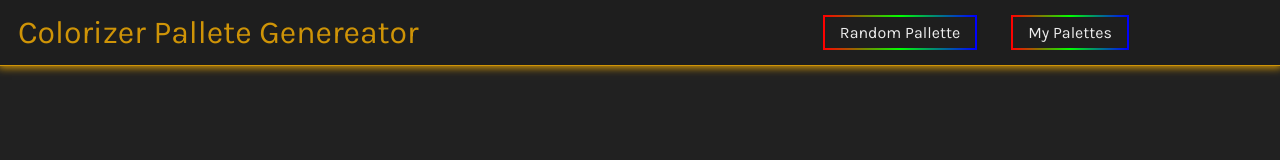
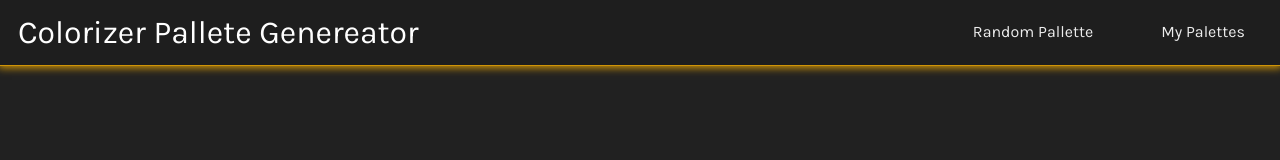
Before and after one commit to Degner3/Ts-Pallete-Generator, a React (Vite) app: page / in a window 1280 px wide. Shown: the top 160 px of the page. Built offline with nearby package versions, Linux system fonts and the light colour scheme; no server answers.

Commit message:
Navigation colorchange

```diff
--- a/src/components/Navigation/Navbar.module.scss
+++ b/src/components/Navigation/Navbar.module.scss
@@ -1,10 +1,12 @@
 .nav {
+    width: 100%;
     background-color: var(--1e1e1e);
     border-bottom: 1px solid #CF9407;
     box-shadow: 0px 0px 8px 2px #CF9407;
 
 
     .navwrapper {
+        width: 100%;
         display: flex;
         justify-content: space-between;
         align-items: center;
@@ -15,33 +17,41 @@
         h2 {
             color: #CF9407;
             font-weight: 400;
-            font-size: 2rem;
             line-height: 37.41px;
-            // text-align: center;
+            text-align: center;
+            min-width: 194px;
+            font-size: clamp(1.25rem, 5vw, 2rem);
         }
 
         ul {
-            margin: 0 auto;
+            // margin: 0 auto;
             display: flex;
             gap: 34px;
-            margin-right: 133px;
+            // margin-right: 133px;
             list-style-type: none;
 
             li {
 
                 a {
-                    color: var(--ededed);
+                    // color: var(--ededed);
                     font-family: var(--karla);
                     text-decoration: none;
                     font-weight: 400;
-                    font-size: 1rem;
+                    font-size: clamp(0.875rem, 0vw, 1rem);
                     line-height: 18.7px;
                     text-align: center;
                     cursor: pointer;
-                    padding: 6px 15px;
-                    border: 2px solid transparent;
-                    border-image: linear-gradient(to right, #ff0000, #00ff00, #0000ff);
-                    border-image-slice: 1;
+                    // padding: 6px 15px;
+                    // border: 2px solid transparent;
+                    // border-image: linear-gradient(to right, #ff0000, #00ff00, #0000ff);
+                    // border-image-slice: 1;
+                    display: inline-block;
+
+                    -webkit-animation: color-change 1s infinite;
+                    -moz-animation: color-change 1s infinite;
+                    -o-animation: color-change 1s infinite;
+                    -ms-animation: color-change 1s infinite;
+                    animation: color-change 1s infinite;
                 }
             }
         }
@@ -49,5 +59,20 @@
 
     }
 
+    @media screen and (max-width: 650px) {
+
+        .navwrapper {
+
+            h2 {
+                line-height: 23.38px;
+            }
+
+            ul {
+                gap: 10px;
+            }
+        }
+
+    }
+
 
 }
--- a/src/components/Navigation/Navbar.tsx
+++ b/src/components/Navigation/Navbar.tsx
@@ -1,22 +1,49 @@
 import { NavLink } from "react-router-dom";
 import style from "./Navbar.module.scss";
+import { useColors } from "../../store/useColors";
+
 
 export default function Navbar() {
+  const { currentColors } = useColors();
+
   const navArr = [
     { link: "/", page: "Random Pallette" },
     { link: "pallete", page: "My Palettes" },
   ];
 
+
+
   return (
     <nav className={style.nav}>
       <div className={style.navwrapper}>
-        <h2>Colorizer Pallete Genereator</h2>
+        <h2
+          key={currentColors ? ` colored ${currentColors[0]}` : "not colored"}
+          style={{
+            background:
+              currentColors && currentColors.length >= 2
+                ? `-webkit-linear-gradient(0deg, ${currentColors[0]} 0%, ${currentColors[4]} 100%)`
+                : "white",
+            WebkitBackgroundClip: "text",
+            WebkitTextFillColor: "transparent",
+          }}
+        >
+          Colorizer Pallete Genereator
+        </h2>
         <ul>
           {navArr.map((item, i) => (
             <li key={i}>
               <NavLink
                 to={item.link}
-                // activeClassName={style.active}
+                style={{
+                  backgroundColor: "transparent",
+                  color: "#ededed",
+                  fontSize: "16px",
+                  padding: "6px 15px",
+                  border: "2px solid transparent",
+                  borderImage: currentColors[0]
+                    ? `linear-gradient(to right, ${currentColors[0]}, ${currentColors[4]}) 1`
+                    : "white",
+                }}
               >
                 {item.page}
               </NavLink>
```
